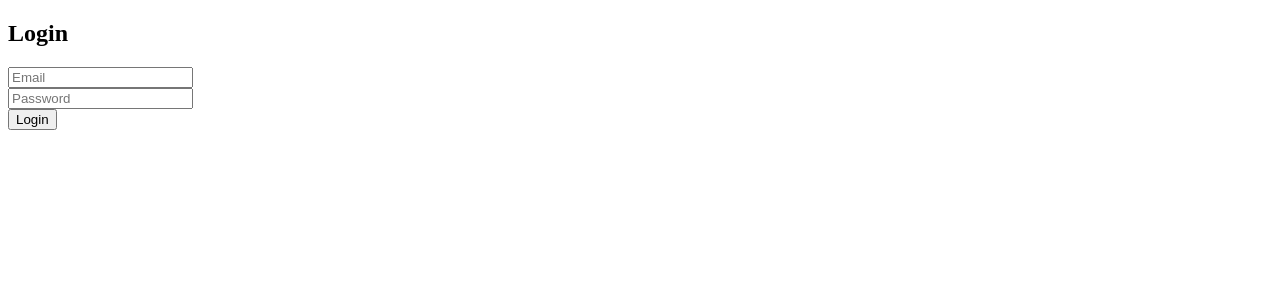
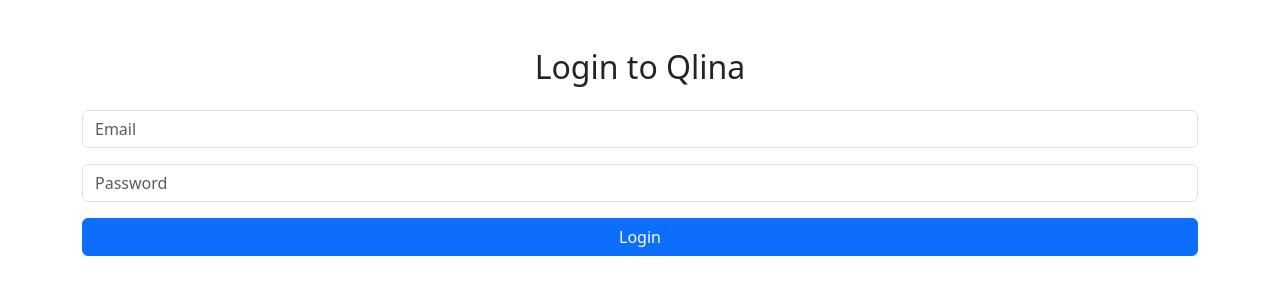
Before and after one commit to nev3yuh/qlina, a plain HTML site: page templates/login.html in a window 1280 px wide. Drawn offline with nearby package versions, Linux system fonts and the light colour scheme.

Commit message:
Update index and login pages with Bootstrap styling and improved form structure

```diff
--- a/templates/login.html
+++ b/templates/login.html
@@ -1,12 +1,23 @@
 <!DOCTYPE html>
-<html>
-<head><title>Login</title></head>
+<html lang="en">
+<head>
+    <meta charset="UTF-8">
+    <title>Login - Qlina</title>
+    <link rel="stylesheet" href="/static/style.css">
+    <link rel="stylesheet" href="https://cdn.jsdelivr.net/npm/bootstrap@5.3.3/dist/css/bootstrap.min.css">
+</head>
 <body>
-  <h2>Login</h2>
-  <form method="POST">
-    <input type="email" name="email" placeholder="Email" required><br>
-    <input type="password" name="password" placeholder="Password" required><br>
-    <button type="submit">Login</button>
-  </form>
+<div class="container mt-5">
+    <h2 class="text-center">Login to Qlina</h2>
+    <form action="/login" method="POST" class="mt-4">
+        <div class="mb-3">
+            <input type="email" name="email" class="form-control" placeholder="Email" required autocomplete="email">
+        </div>
+        <div class="mb-3">
+            <input type="password" name="password" class="form-control" placeholder="Password" required autocomplete="current-password">
+        </div>
+        <button type="submit" class="btn btn-primary w-100">Login</button>
+    </form>
+</div>
 </body>
 </html>
```
Also changed, not shown: templates/index.html (+3 -5 lines).
